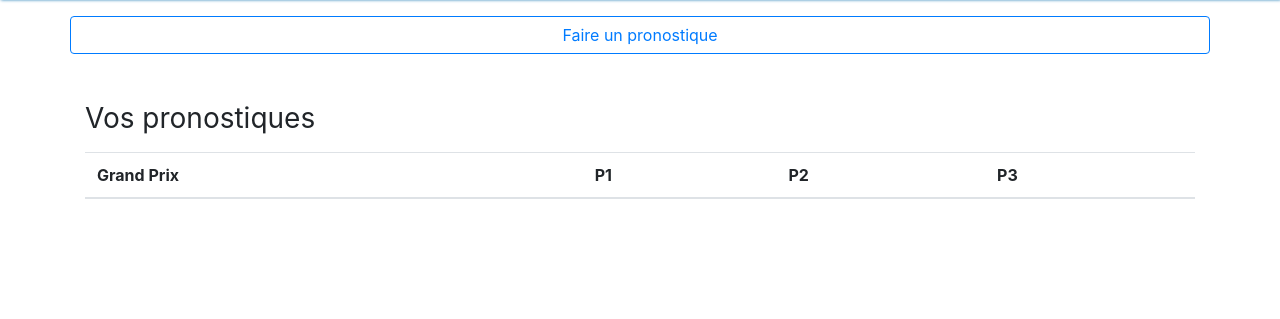
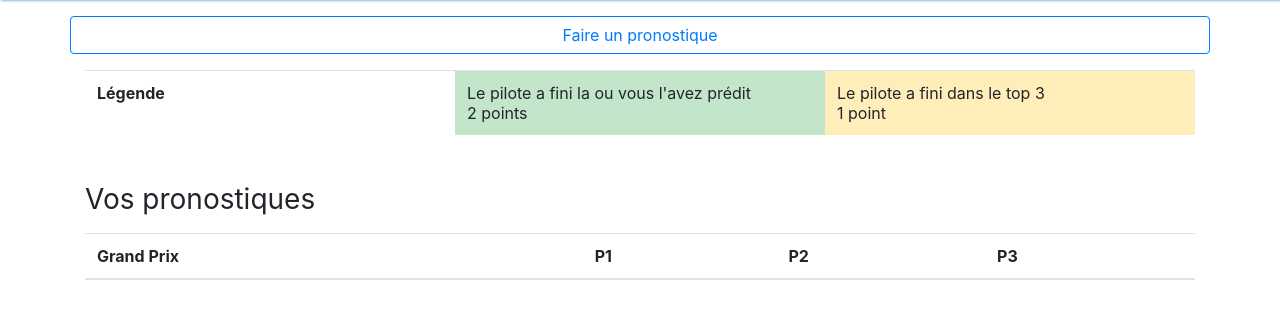
Before and after one commit to Yohann-May/F1-pronostiques, a PHP site: page /pages/pronostiques.php in a window 1280 px wide. Shown: the part 72-391 px from the top of the page. Run offline with PHP 8.4, Linux system fonts and the light colour scheme; the visitor is signed in with stand-in values (Sample User, id 1); data comes from the database, SQL or seed files in the repository; lists and menus that the app fills with data are empty.

Commit message:
Ajout légende

```diff
--- a/pages/pronostiques.php
+++ b/pages/pronostiques.php
@@ -23,6 +23,16 @@ if (!isset($_SESSION['nom']) && !isset($_SESSION['id'])) {
             <button class="btn btn-outline-primary btn-block" type="submit">Faire un pronostique</button>
         </div>
     </form>
+
+    <table class="table">
+        <tbody>
+            <tr>
+                <th scope="row" class="col-4">Légende</th>
+                <td class="table-success col-4">Le pilote a fini la ou vous l'avez prédit <br>2 points</td>
+                <td class="table-warning col-4">Le pilote a fini dans le top 3 <br>1 point</td>
+            </tr>
+        </tbody>
+    </table>
 
     <div class="mt-5">
         <h1 class="h3 mb-3 font-weight-normal">Vos pronostiques</h1>
```
